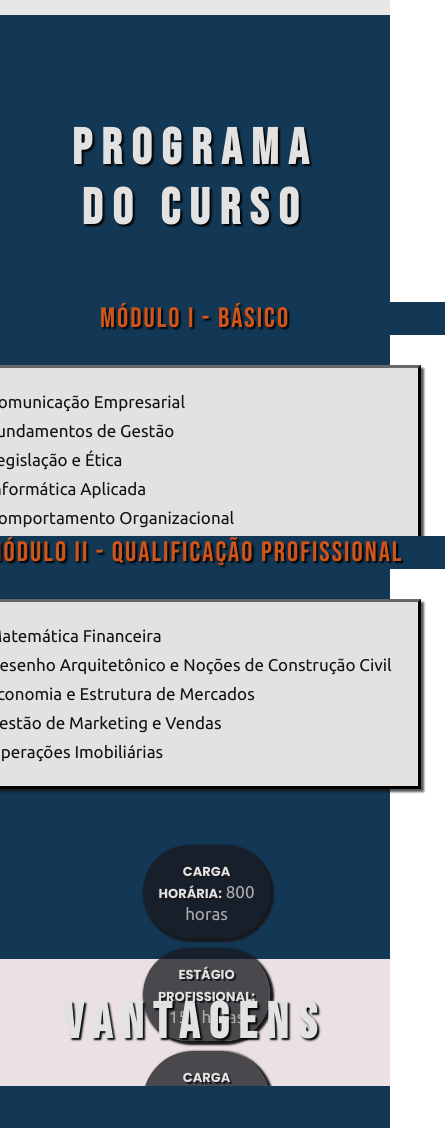
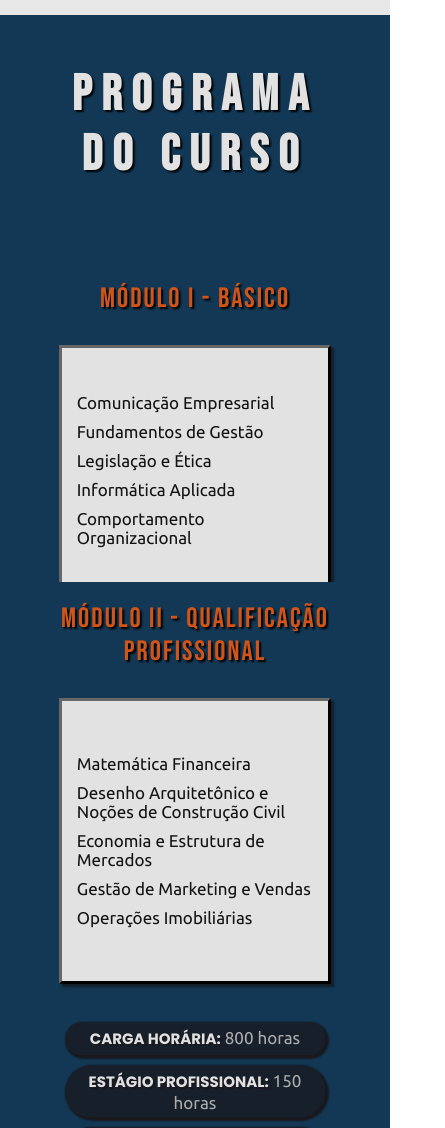
Before and after one commit to wait4theQ/rglanc, a React (Create React App) app: page / in a window 390 px wide. Shown: the part 829-1957 px from the top of the page, 445 px wide, since content can reach past the window. Built offline with nearby package versions, Linux system fonts and the light colour scheme; grey boxes are pictures that could not be loaded.

Commit message:
fix responsiveness

```diff
--- a/src/App.css
+++ b/src/App.css
@@ -284,116 +284,7 @@ html {
   min-width: 40px;
 }
 
-.sobre-o-curso-section {
-  background-color: #e3e2e2;
-  display: flex;
-  flex-direction: row;
-  flex-wrap: wrap;
-  align-items: center;
-  padding-right: 10%;
-  margin: auto;
-  justify-content: center;
-  align-content: center;
-}
 
-.sobre-o-curso-box h2 {
-  font-size: 25px;
-  font-family: "Poppins", sans-serif;
-  color: #133855;
-  /*text-shadow: 1px 2px 2px rgb(0, 0, 0);*/
-  text-align: center;
-}
-
-.sobre-o-curso-image {
-  display: flex;
-  justify-content: center;
-  margin: auto;
-}
-.sobre-o-curso-image img {
-  max-width: 200px;
-}
-
-.sobre-o-curso-box {
-  width: 50%;
-  min-width: 400px;
-  max-width: 600px;
-  margin: 20px;
-  background: #e3e2e2;
-  align-self: center;
-  flex: 1;
-}
-
-.sobre-o-curso-info ul {
-  color: #444444;
-  text-align: start;
-  width: 65%;
-  margin: auto;
-}
-
-.quem-sou-box {
-  display: flex;
-  flex-direction: column;
-  width: 100%;
-  min-width: 400px;
-  max-width: 500px;
-  margin: 20px;
-  background: #133855;
-  /*padding: 15px;*/
-  padding-top: 30px;
-  padding-bottom: 30px;
-  border-radius: 20px;
-  color: #e3e2e2;
-  flex: 1;
-  align-self: center;
-}
-.instagram-sobre a img {
-  width: 30px;
-  filter: invert(100%) opacity(100%);
-}
-.instagram-sobre a {
-  height: 15px;
-  padding: 10px;
-  border-radius: 50px;
-  display: flex;
-  align-items: center;
-  margin: auto;
-  font-size: 15px;
-  font-family: "Poppins", sans-serif;
-  font-weight: 400;
-  letter-spacing: 1px;
-  text-transform: uppercase;
-  text-decoration: none;
-  background: #ff4e00;
-  color: rgba(0, 0, 0, 0.9);
-}
-.quem-sou-image img {
-  border-radius: 50%;
-  width: 230px;
-  height: 230px;
-  object-fit: cover;
-  background: #133855;
-}
-
-.quem-sou-info,
-.chamada-instagram {
-  display: flex;
-  text-align: center;
-  width: 80%;
-  margin: auto;
-  align-items: center;
-  justify-content: center;
-}
-.quem-sou-content p {
-  font-size: 20px;
-  font-weight: bold;
-  color: #ff4e00;
-  margin: 0;
-}
-.quem-sou-content h2 {
-  font-size: 25px;
-  margin: 10px;
-  font-weight: bold;
-}
 .slick-slide {
   text-align: center;
 }
@@ -535,11 +426,6 @@ html {
 /* TAMANHO PEQUENO*/
 @media (max-width: 800px) {
 
-
-  .quem-sou-box {
-    width: fit-content;
-  }
-
   .vantagens-content {
     border: none;
   }
--- a/src/App.js
+++ b/src/App.js
@@ -68,12 +68,11 @@ function App() {
 
   return (<div className="App">
     <Navbar/>
-        <Banner></Banner>
+    <Banner/>
+    <Syllabus/>
+    <Perks/>
+    <Requirements/>
 
-    <Syllabus></Syllabus>
-        <Perks></Perks>
-
-        <Requirements></Requirements>
         <div className="map-sec" id="unidades">
           <h1>Unidades</h1>
           <p>
--- a/src/components/location/location.css
+++ b/src/components/location/location.css
@@ -48,7 +48,7 @@
   background-color: #133855;
   color: #e3e2e2;
   height: 100%;
-  padding: 10px;
+
 }
 .map-sec h1 {
   text-align: center;
@@ -71,6 +71,14 @@
 .polo-details p {
     margin: 0;
 }
+
+.polos-container {
+    align-items: center;
+    flex-direction: column;
+    height:fit-content;
+    padding-bottom:50px;
+}
+
 @media (min-width: 801px) and (max-width: 1480px) {
     .map-sec p {
         width:100%;
@@ -78,6 +86,7 @@
     }
     .map-sec  {
         width:100%;
+        height:100%
     }
     .polos-container {
 
--- a/src/components/navbar/navbar.css
+++ b/src/components/navbar/navbar.css
@@ -142,7 +142,7 @@
         align-items: center;
         justify-content: space-evenly;
         position: absolute;
-        top: 60px;
+        top: 50px;
         right: 10px;
     }
 
@@ -168,6 +168,8 @@
 @media only screen and (max-width: 800px) {
     .App-header {
         position: fixed;
+        margin:0;
+        padding: 0;
     }
 
     .logos-container {
@@ -183,6 +185,7 @@
     .logo1 {
         height: 55px;
         margin-top: 45px;
+        margin-left: -45px;
     }
 
     .logo2 {
@@ -219,7 +222,7 @@
     align-items: center;
     justify-content: center;
     position: absolute;
-    top: 60px;
+    top: 50px;
     right: 0;
     padding:30px 0px;
   }
--- a/src/components/perks/index.js
+++ b/src/components/perks/index.js
@@ -59,7 +59,6 @@ function Perks() {
 						</div>
 				</div>
 				<Testimonials></Testimonials>
-
 		</div>);
 }
 
--- a/src/components/perks/perks.css
+++ b/src/components/perks/perks.css
@@ -5,7 +5,7 @@
     align-items: center;
     margin: auto;
     justify-content: center;
-    background-color: #ebe1e2;
+    background-color: #133855;
 }
 
 .vantagens-curso h1 {
--- a/src/components/requirements/requirements.css
+++ b/src/components/requirements/requirements.css
@@ -0,0 +1,127 @@
+.sobre-o-curso-section {
+    background-color: #e3e2e2;
+    display: flex;
+    flex-direction: row;
+    flex-wrap: wrap;
+    align-items: center;
+    padding-right: 10%;
+    margin: auto;
+    justify-content: center;
+    align-content: center;
+}
+
+.sobre-o-curso-box h2 {
+    font-size: 25px;
+    font-family: "Poppins", sans-serif;
+    color: #133855;
+    /*text-shadow: 1px 2px 2px rgb(0, 0, 0);*/
+    text-align: center;
+}
+
+.sobre-o-curso-image {
+    display: flex;
+    justify-content: center;
+    margin: auto;
+}
+.sobre-o-curso-image img {
+    max-width: 200px;
+}
+
+.sobre-o-curso-box {
+    width: 50%;
+    min-width: 400px;
+    max-width: 600px;
+    margin: 20px;
+    background: #e3e2e2;
+    align-self: center;
+    flex: 1;
+}
+
+.sobre-o-curso-info ul {
+    color: #444444;
+    text-align: start;
+    width: 65%;
+    margin: auto;
+}
+
+.quem-sou-box {
+    display: flex;
+    flex-direction: column;
+    width: 100%;
+    min-width: 400px;
+    max-width: 500px;
+    margin: 20px;
+    background: #133855;
+    /*padding: 15px;*/
+    padding-top: 30px;
+    padding-bottom: 30px;
+    border-radius: 20px;
+    color: #e3e2e2;
+    flex: 1;
+    align-self: center;
+}
+.instagram-sobre a img {
+    width: 30px;
+    filter: invert(100%) opacity(100%);
+}
+.instagram-sobre a {
+    height: 15px;
+    padding: 10px;
+    border-radius: 50px;
+    display: flex;
+    align-items: center;
+    margin: auto;
+    font-size: 15px;
+    font-family: "Poppins", sans-serif;
+    font-weight: 400;
+    letter-spacing: 1px;
+    text-transform: uppercase;
+    text-decoration: none;
+    background: #ff4e00;
+    color: rgba(0, 0, 0, 0.9);
+}
+.quem-sou-image img {
+    border-radius: 50%;
+    width: 230px;
+    height: 230px;
+    object-fit: cover;
+    background: #133855;
+}
+
+.quem-sou-info,
+.chamada-instagram {
+    display: flex;
+    text-align: center;
+    width: 80%;
+    margin: auto;
+    align-items: center;
+    justify-content: center;
+}
+.quem-sou-content p {
+    font-size: 20px;
+    font-weight: bold;
+    color: #ff4e00;
+    margin: 0;
+}
+.quem-sou-content h2 {
+    font-size: 25px;
+    margin: 10px;
+    font-weight: bold;
+}
+
+@media only screen and (max-width: 800px) {
+.quem-sou-section {
+    width:80%;
+margin-top:50px;
+}
+    .sobre-o-curso-section {
+        width:100%;
+        padding:0;
+    }
+    .quem-sou-box {
+        width:95%;
+        margin:auto;
+        padding:10px;
+        min-width: unset;
+    }
+}
--- a/src/components/syllabus/syllabus.css
+++ b/src/components/syllabus/syllabus.css
@@ -1,3 +1,6 @@
+@import url("https://fonts.googleapis.com/css2?family=Josefin+Sans:ital,wght@0,100..700;1,100..700&display=swap");
+@import url("https://fonts.googleapis.com/css2?family=Bebas+Neue&family=Josefin+Sans:ital,wght@0,100..700;1,100..700&display=swap");
+
 .syllabus-section-content {
     display: flex;
     flex-direction: row;
@@ -42,9 +45,8 @@
     background: #133855 !important;
     padding: 50px;
     color: #e3e2e2;
-    height:100vh;
+    /*min-height: 100vh;*/
 }
-
 .syllabus-section h1 {
     background: #133855 !important;
     padding-top: 20px;
@@ -57,7 +59,6 @@
 }
 
 .module h5 {
-    margin: 0;
     font-size: 28px;
     height: fit-content;
     text-shadow: 2px 2px 2px rgb(0, 0, 0);
@@ -107,7 +108,7 @@
     text-shadow: 2px 2px 0 #18181d;
     font-family: "Poppins", sans-serif;
     text-transform: uppercase;
-    font-size: 13px;
+    font-size: 15px;
 }
 
 .course-numbers li {
@@ -123,8 +124,79 @@
     align-items: center;
 }
 
-@media (min-width: 801px) and (max-width: 1480px) {
+@media screen and (min-width: 801px) and (max-width: 1480px) {
     .syllabus-section-content {
-        max-width:100%;
+        max-width:90%;
+    }
+    .syllabus-section {
+        background: #133855 !important;
+        padding: 50px;
+        color: #e3e2e2;
+    }
+    .Syllabus {
+        height: 100%;
+    }
+    .course-numbers {
+        display: flex;
+        flex-direction: column;
+        width: 100%;
+        margin-top: 40px;
     }
 }
+
+@media (max-width: 800px) {
+    /*.syllabus-section-content {*/
+    /*    max-width:90%;*/
+    /*}*/
+    .syllabus-section {
+        background: #133855 !important;
+        padding: 50px;
+        color: #e3e2e2;
+    }
+    .Syllabus {
+        height: 100%;
+    }
+    .course-numbers ul {
+        display: flex;
+        flex-wrap: wrap;
+        justify-content: center;
+        color: #adadad;
+        margin: auto;
+        padding: 10px;
+    }
+    .course-numbers {
+        display: flex;
+        flex-direction: column;
+        width: 100%;
+        margin-top: 100px;
+    }
+    .course-numbers li {
+        /*border: 1px solid #e3e2e2;*/
+        border-radius: 50px;
+        background: rgba(24, 24, 29, 0.76);
+        margin: 5px;
+        box-shadow: 2px 2px 2px 2px #18181d;
+        /*height:30px;*/
+        padding: 5px;
+        width: 100%;
+        justify-content: center;
+        align-items: center;
+    }
+    .module {
+        width:100%;
+    }
+    .module h5{
+        width:100%;
+        padding-top:20px;
+    }
+    .syllabus-section h1 {
+        background: #133855 !important;
+        padding-top: 0;
+        margin:0;
+        color: #e3e2e2;
+        text-shadow: 2px 2px 2px rgb(0, 0, 0);
+        font-family: "Bebas Neue", sans-serif;
+        font-size: 50px;
+        letter-spacing: 10px;
+    }
+}
```
